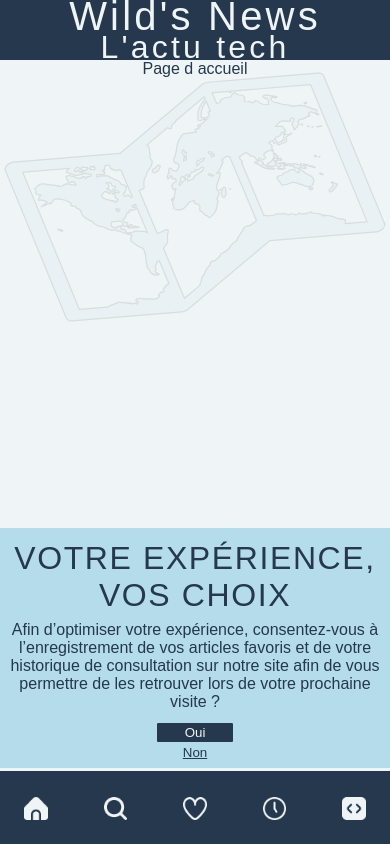
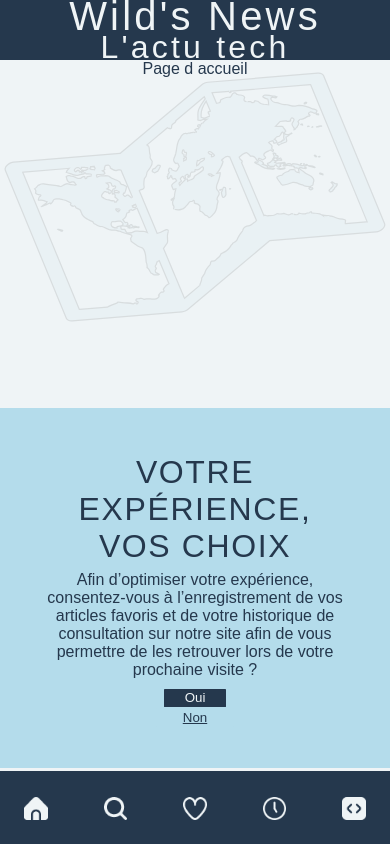
Before and after one commit to WildCodeSchool/2024-12-orleans-cda-project2-team-b, a React (Vite) app: page / in a window 390 px wide. Built offline with nearby package versions, Linux system fonts and the light colour scheme; a web font is replaced by a local one.

Commit message:
save before change

```diff
--- a/src/components/pop-up-question.scss
+++ b/src/components/pop-up-question.scss
@@ -51,9 +51,26 @@
   opacity: 1;
 }
 
+@media (max-width: 770px) {
+  .pop-up-question {
+    width: 100dvw;
+    bottom: 0;
+    padding: 40px;
+
+    button {
+      width: 20dvw;
+    }
+  }
+
+  .pop-up-question.show {
+    bottom: 1dvh;
+    opacity: 1;
+  }
+}
+
 @media (max-width: 700px) {
   .pop-up-question {
-    width: 100dvw;
+    //width: 100dvw;
     bottom: 0;
 
     button {
--- a/src/pages/search.jsx
+++ b/src/pages/search.jsx
@@ -10,8 +10,10 @@ export default function Search() {
   const [correctPlaceholder, setCorrectPlaceholder] = useState('');
   const location = useLocation();
 
+  // If no language is chosen, display french placeholder else display the language chosen
   useEffect(() => {
     const storedChoiceLanguage = localStorage.getItem('language');
+
     if (!storedChoiceLanguage) {
       localStorage.setItem('language', 'Français');
       setCorrectPlaceholder(countryList[0].placeholderTraduc);
@@ -22,9 +24,9 @@ export default function Search() {
   }, []);
 
   function handleClickChoiceLanguage(value) {
-    localStorage.setItem('language', value);
     const indexCountry = countryList.findIndex((country) => country.language === value);
     setCorrectPlaceholder(countryList[indexCountry].placeholderTraduc);
+    localStorage.setItem('language', value);
   }
 
   return (
@@ -48,6 +50,7 @@ export default function Search() {
           <input type='search' placeholder={correctPlaceholder}></input>
         </div>
       </div>
+
       {/* LIST LANGUAGE */}
       <div className='container-language'>
         <div className='container-text' onClick={() => setListeLanguageActive((prev) => !prev)}>
--- a/src/pages/search.scss
+++ b/src/pages/search.scss
@@ -4,6 +4,8 @@
   display: flex;
   flex-direction: column;
   align-items: center;
+  margin-top: 5%;
+
   @media screen and (max-width: 700px) {
     margin-top: 40%;
   }
@@ -13,12 +15,6 @@
   height: auto;
 }
 
-.search-random {
-  display: flex;
-  flex-direction: column;
-  align-items: center;
-}
-
 .search-bar {
   overflow-x: hidden;
   display: flex;
@@ -26,7 +22,7 @@
   align-items: center;
   margin-top: 1.563rem;
   border-radius: 3rem;
-  height: 10dvh;
+  height: 11 dvh;
   width: 50dvw;
   background-color: vars.$color-details;
   padding: 2dvh;
@@ -104,12 +100,12 @@
   white-space: nowrap;
 }
 
-.container-language img {
+.container-text img {
   transform: rotate(180deg);
   margin-left: 2%;
 }
 
-.container-language .arrow-return {
+.container-text .arrow-return {
   transform: rotate(360deg);
 }
 
```
